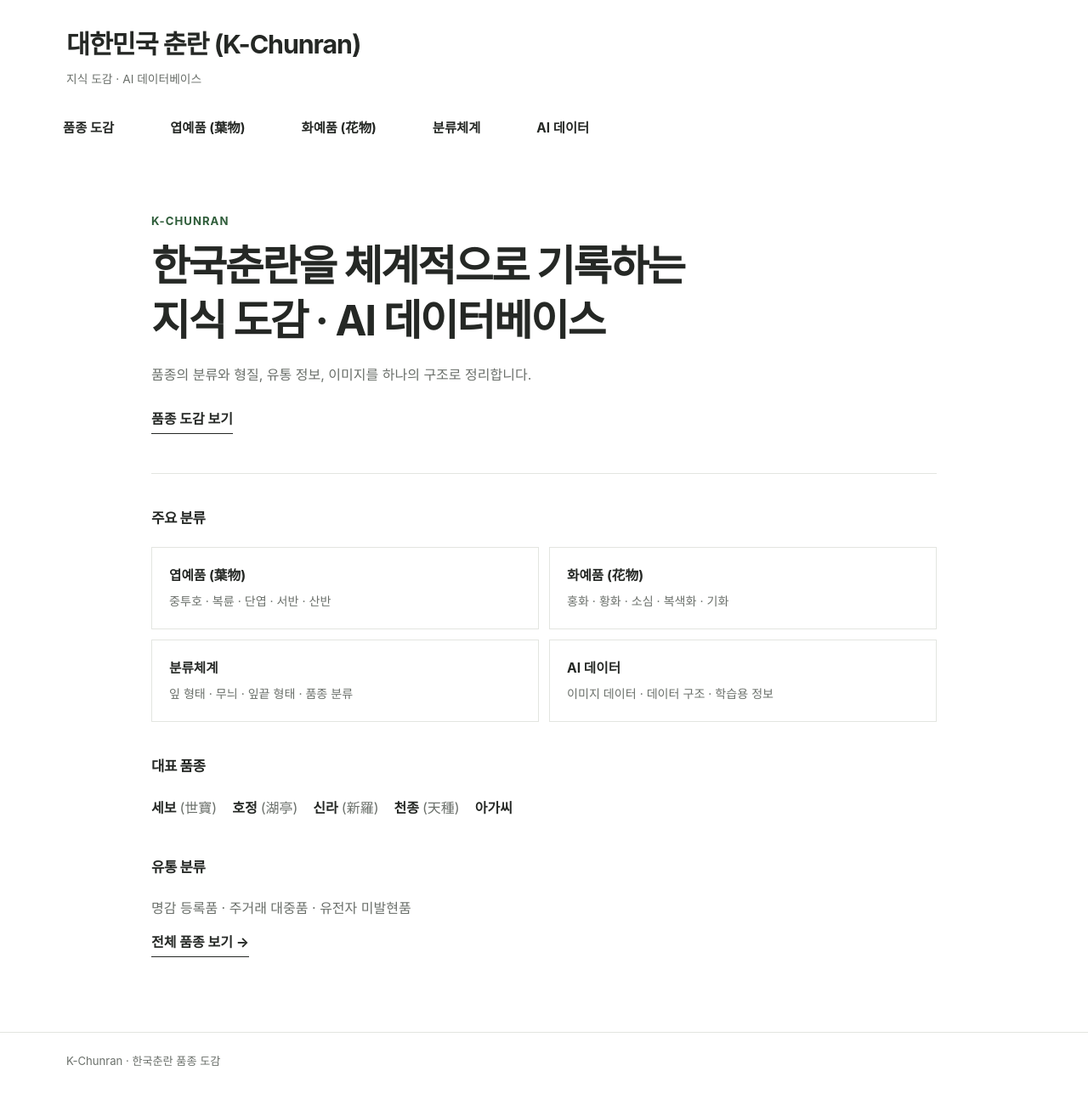
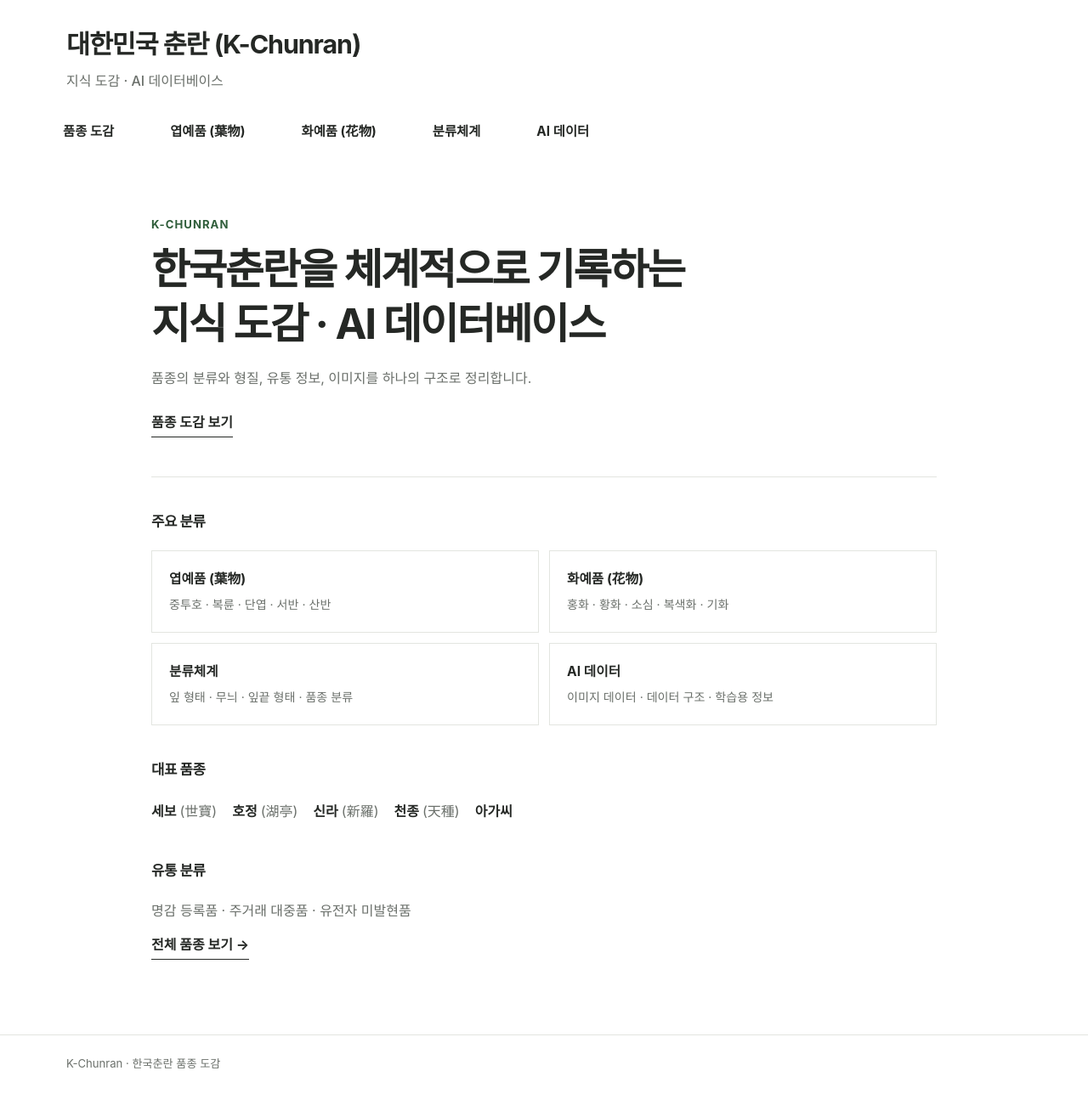
Before and after one commit to parasolra5-pixel/K-chunran, a Jekyll site: the page built from index.md, in a window 1280 px wide. Shown: the whole page at 85% size. Built offline with Jekyll 4.4.1, drawn with Linux system fonts in a browser that asks for light colours.

Commit message:
restore larger K-Chunran header subtitle

```diff
--- a/assets/css/k-chunran.css
+++ b/assets/css/k-chunran.css
@@ -51,7 +51,8 @@ a { color: inherit; }
 
 .kc-brand-subtitle {
   color: var(--kc-muted);
-  font-size: 0.86rem;
+  font-size: 1rem;
+  font-weight: 500;
 }
 
 .kc-menu-toggle {
@@ -293,6 +294,7 @@ a { color: inherit; }
 @media (max-width: 760px) {
   .kc-header-inner { padding: 20px 18px 16px; }
   .kc-brand-title { font-size: 1.55rem; }
+  .kc-brand-subtitle { font-size: 0.92rem; }
   .kc-menu-toggle { display: block; }
   .kc-navigation { display: none; border-top: 1px solid var(--kc-border); }
   .kc-navigation.is-open { display: block; }
```
